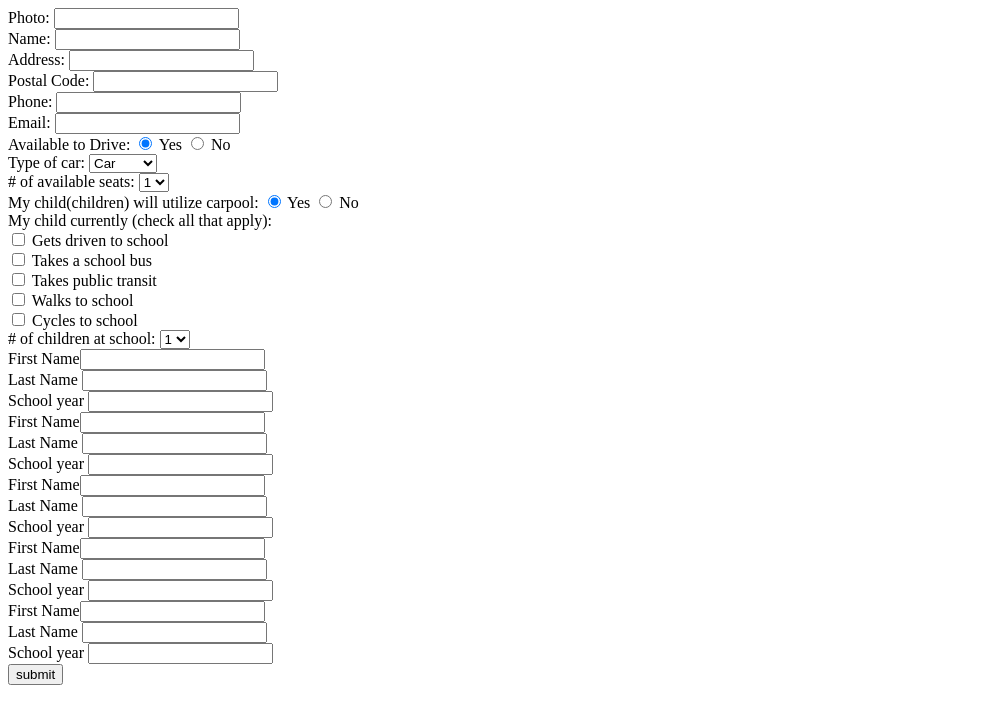
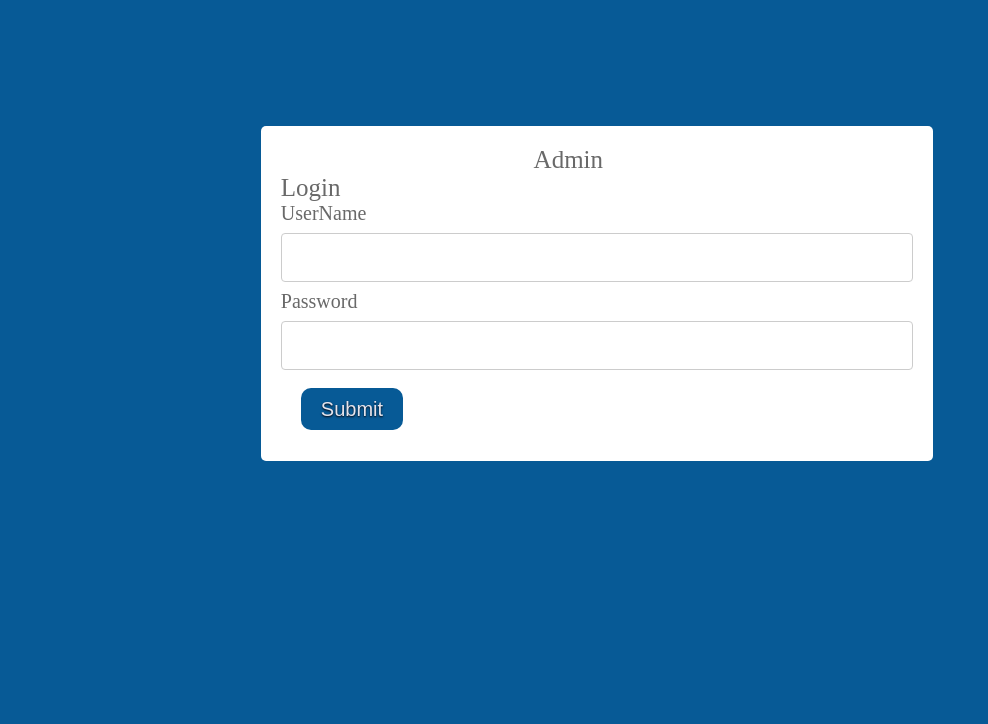
Before and after one commit to MingYuanTina/Climathon2016, a website: page views/form.html in a window 1280 px wide. Shown: the whole page, without its empty margins (0-988 px from the left). Drawn offline with Linux system fonts and the light colour scheme.

Commit message:
Update Map

```diff
--- a/views/form.html
+++ b/views/form.html
@@ -1,95 +1,72 @@
 <!DOCTYPE html>
-<html lang="en">
-<head>
-  <meta charset="UTF-8">
-  <meta name="viewport" content="width=device-width, initial-scale=1.0">
-  <meta http-equiv="X-UA-Compatible" content="ie=edge">
-  <title>Document</title>
+<html>
+<style>
+body {
+  background-color: #075a96;
+}
 
-</head>
+input[type=text], select {
+    width: 100%;
+    padding: 12px 20px;
+    margin: 8px 0;
+    font-size:20px;
+    display: inline-block;
+    border: 1px solid #ccc;
+    border-radius: 4px;
+    box-sizing: border-box;
+}
+
+a[type=submit] {
+  background: #075a96;
+  -webkit-border-radius: 28;
+  -moz-border-radius: 28;
+  border-radius: 10px;
+  text-shadow: 0px 1px 2px #080308;
+  font-family: Arial;
+  color: #e4e4ed;
+  font-size: 20px;
+  padding: 10px 20px 10px 20px;
+  text-decoration: none;
+}
+
+a[type=submit]:hover {
+  background-image: -webkit-linear-gradient(top, #1f63d9, #0052cc);
+  background-image: -moz-linear-gradient(top, #1f63d9, #0052cc);
+  background-image: -ms-linear-gradient(top, #1f63d9, #0052cc);
+  background-image: -o-linear-gradient(top, #1f63d9, #0052cc);
+  background-image: linear-gradient(to bottom, #1f63d9, #0052cc);
+  text-decoration: none;
+}
+
+div {
+  border-radius: 5px;
+  background-color:#FFFFFF;
+  padding: 20px;
+}
+
+label
+{
+  color:#696969;
+  font-size: 20px;
+}
+
+</style>
 <body>
-  <form action="">
-    Photo: <input type="text">
-    <br>
-    Name: <input type="text">
-    <br>
-    Address: <input type="text">
-    <br>
-    Postal Code: <input type="text">
-    <br>
-    Phone: <input type="text">
-    <br>
-    Email: <input type="text">
-    <br>
-    Available to Drive:
-    <input type="radio" name="availability" value="yes" checked> Yes
-    <input type="radio" name="availability" value="no"> No <br>
-    Type of car:
-    <select name="car">
-      <option value="car">Car</option>
-      <option value="suv">SUV</option>
-      <option value="truck">Truck</option>
-      <option value="van">Van</option>
-      <option value="minivan">Minivan</option>
-    </select>
-    <br>
-    # of available seats:
-    <select name="seats" id="">
-      <option value="1">1</option>
-      <option value="2">2</option>
-      <option value="3">3</option>
-      <option value="4">4</option>
-      <option value="5">5</option>
-      <option value="6">6</option>
-    </select>
-    <br>
-    My child(children) will utilize carpool:
-    <input type="radio" name="utilize" value="yes" checked> Yes
-    <input type="radio" name="utilize" value="no"> No
-    <br>
-    My child currently (check all that apply):
-    <br>
-    <input type="checkbox" name="current_method" value="car"> Gets driven to school <br>
-    <input type="checkbox" name="current_method" value="schoolBus"> Takes a school bus <br>
-    <input type="checkbox" name="current_method" value="transit"> Takes public transit <br>
-    <input type="checkbox" name="current_method" value="walks"> Walks to school <br>
-    <input type="checkbox" name="current_method" value="cycle"> Cycles to school <br>
-    # of children at school:
-    <select name="seats" id="">
-      <option value="1">1</option>
-      <option value="2">2</option>
-      <option value="3">3</option>
-      <option value="4">4</option>
-      <option value="5">5</option>
-    </select>
-    <br>
-    <div id="child1">
-      First Name<input type="text"><br>
-      Last Name <input type="text"><br>
-      School year <input type="text"><br>
+<div  style="margin-top:10%;margin-left:20%;width:50%">
+  <form action="action_page.php">
+    <label style="font-size:25px; margin:40%">Admin Login</label>
+    </br>
+    <label>UserName</label>
+    <input type="text" name="firstname">
+
+    <label>Password</label>
+    <input type="text" name="lastname">
+
+    <div>
+        <a type="submit" href="/views/parentDashboard.html">Submit</a>
     </div>
-    <div id="child2">
-      First Name<input type="text"><br>
-      Last Name <input type="text"><br>
-      School year <input type="text"><br>
-    </div>
-    <div id="child3">
-      First Name<input type="text"><br>
-      Last Name <input type="text"><br>
-      School year <input type="text"><br>
-    </div>
-    <div id="child4">
-      First Name<input type="text"><br>
-      Last Name <input type="text"><br>
-      School year <input type="text"><br>
-    </div>
-    <div id="child5">
-      First Name<input type="text"><br>
-      Last Name <input type="text"><br>
-      School year <input type="text"><br>
-    </div>
-    <input type="submit" value="submit">
   </form>
+</div>
 
 </body>
 </html>
```
Also changed, not shown: views/parentDashboard.html (+42 -20 lines).
